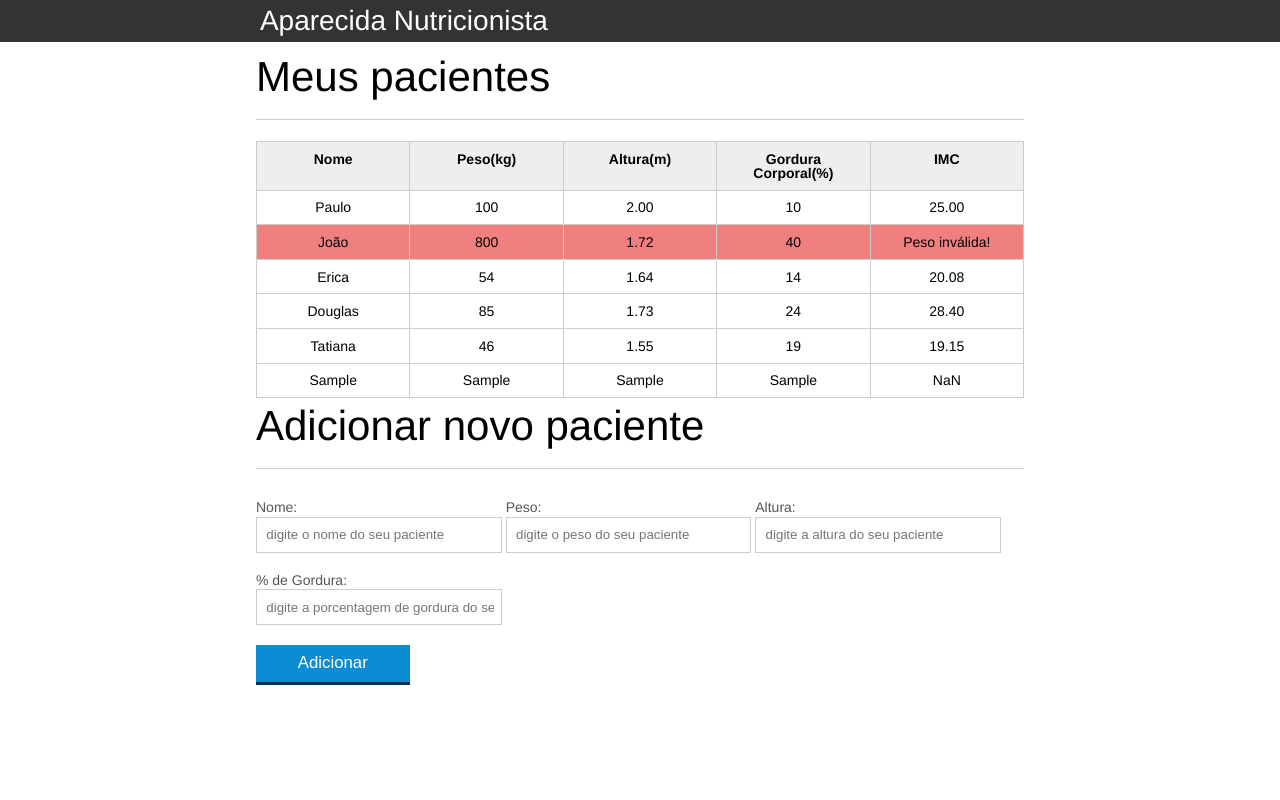
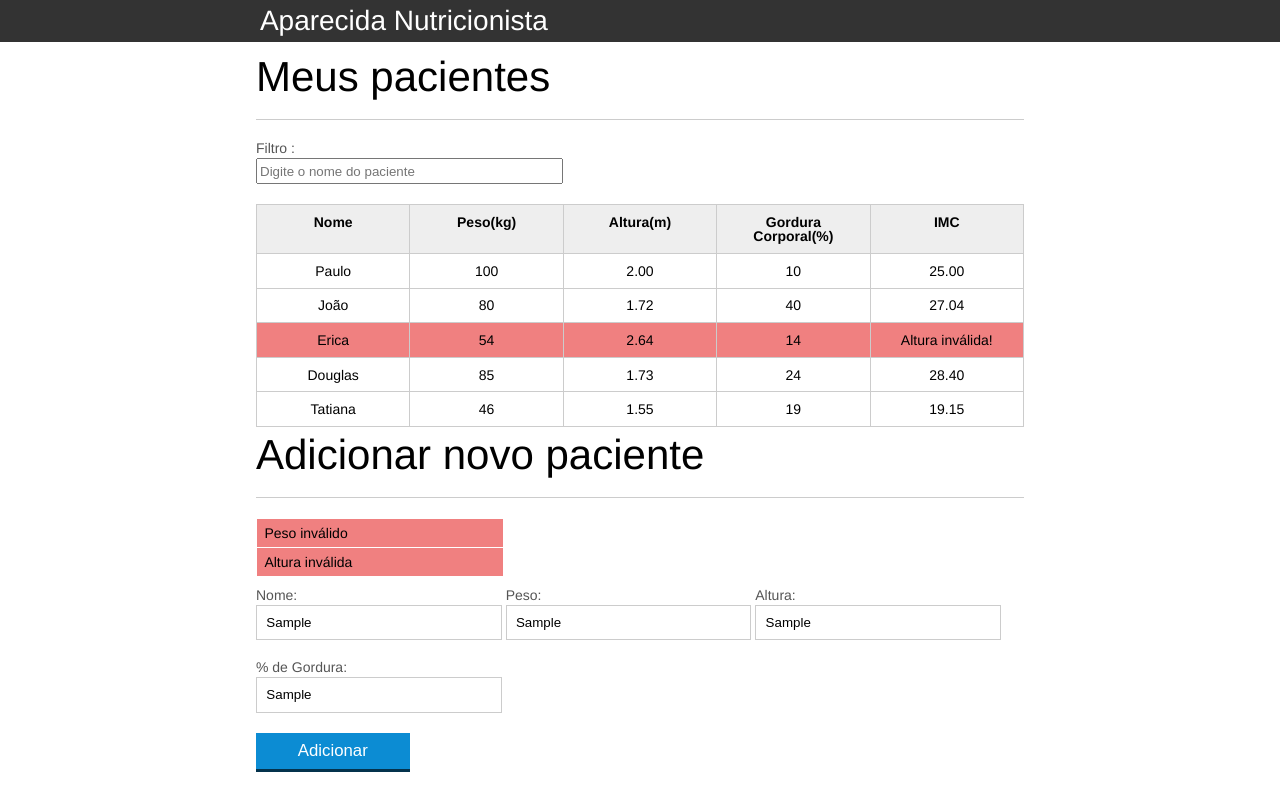
Before and after one commit to chavesjuliano7/JS-1, a plain HTML site: page index.html in a window 1280 px wide. Both pictures are taken after typing "Sample", "Sample", "Sample", "Sample" into the empty fields and a click on the button "Adicionar". Drawn offline with Linux system fonts and the light colour scheme.

Commit message:
falta o arquivo request

```diff
--- a/css/index.css
+++ b/css/index.css
@@ -138,3 +138,29 @@ button[disabled=disabled], button:disabled {
 .paciente-invalido{
 	background-color: lightcoral;
 }
+
+.mensagem-erro{
+	background-color: lightcoral;
+	width: 32%;
+	padding: 0.5em;
+	margin: 0.1em;
+}
+
+.fadeOut {
+	opacity: 0;
+	transition: 0.5s;
+	-webkit-transition: 0.5s;
+	-moz-transition: 0.5s;
+	-ms-transition: 0.5s;
+	-o-transition: 0.5s;
+}
+
+.filtro-tabela {
+	height: 2em;
+	width: 40%;
+	margin-bottom: 20px;
+}
+
+.invisivel {
+	display: none;
+	}
--- a/index.html
+++ b/index.html
@@ -20,6 +20,12 @@
 	<main>
 		<section class="container">
 			<h2>Meus pacientes</h2>
+
+			<form action="">
+				<label for="filtro">Filtro :</label>
+				<input class="filtro-tabela" type="text" name="filtro" placeholder="Digite o nome do paciente" id="filtro">
+			</form>
+
 			<table>
 				<thead>
 					<tr>
@@ -41,7 +47,7 @@
 
 					<tr class="paciente">
 						<td class="info-nome">João</td>
-						<td class="info-peso">800</td>
+						<td class="info-peso">80</td>
 						<td class="info-altura">1.72</td>
 						<td class="info-gordura">40</td>
 						<td class="info-imc">0</td>
@@ -50,7 +56,7 @@
 					<tr class="paciente">
 						<td class="info-nome">Erica</td>
 						<td class="info-peso">54</td>
-						<td class="info-altura">1.64</td>
+						<td class="info-altura">2.64</td>
 						<td class="info-gordura">14</td>
 						<td class="info-imc">0</td>
 					</tr>
@@ -74,6 +80,8 @@
 		</section>
 		<section class="container">
 			<h2 id="titulo-form">Adicionar novo paciente</h2>
+			<ul id="mensagem"></ul>
+
 			<form id="form-adiciona">
 				<div class="grupo">
 
@@ -114,8 +122,11 @@
 
 	</main>
 	<!-- importação dos javaScript aqui -->
-	<script src="/js/principal.js"></script>
+	<script src="/js/calcularImc.js"></script>
 	<script src="/js/form.js"></script>
+	<script src="/js/removePaciente.js"></script>
+	<script src="/filtro.js"></script>
+
 </body>
 
 </html>
--- /dev/null
+++ b/js/calcularImc.js
@@ -0,0 +1,85 @@
+ var titulo =  document.querySelector('.titulo');
+ titulo.textContent = 'Aparecida Nutricionista';
+//  retirando o nome da linha de texto
+
+
+var pacientes = document.querySelectorAll(".paciente");
+
+
+
+for ( i = 0; i < pacientes.length ; i++) {
+
+    var paciente = pacientes [ i ];
+
+    var nomeDoPaciente = paciente.querySelector ( ".info-nome" ).textContent;
+
+    var peso =  parseFloat( paciente.querySelector ( ".info-peso" ).textContent ) ;
+
+    var altura = parseFloat( paciente.querySelector ( ".info-altura" ).textContent );
+
+    var gordura = paciente.querySelector( ".info-gordura" ).textContent ;
+
+    var imc = paciente.querySelector( ".info-imc" );
+
+
+
+    if ( !validaPeso(peso) ) {
+
+        imc.textContent = "Peso inválida!";
+
+        paciente.classList.add("paciente-invalido");
+
+    }
+
+    if ( !validaAltura(altura) ) {
+
+        paciente.classList.add("paciente-invalido");
+
+        imc.textContent = 'Altura inválida!'
+
+    }
+   if ( validaPeso( peso ) && validaAltura( altura ) ) {
+
+        imc.textContent = calcularIMC( peso, altura)
+
+    }
+
+}
+
+
+
+function calcularIMC( peso, altura){
+
+    var imc = 0;
+
+        imc =  ( peso / ( altura * altura ) )
+
+        return imc.toFixed(2)
+
+}
+
+
+function validaPeso (peso) {
+
+    if ( peso >= 0 && peso <= 230 ) {
+
+        return true
+
+    }
+
+    return false
+
+}
+
+
+function validaAltura (altura) {
+
+    if(altura >= 0 && altura <= 2.30){
+
+        return true;
+
+    }
+
+    return false;
+
+}
--- a/js/form.js
+++ b/js/form.js
@@ -1,66 +1,162 @@
+function obtemPacientesDoFormulario ( form ) {
 
-btnAdicionarPaciente = document.querySelector( "#adicionar-paciente" );
-console.log(btnAdicionarPaciente)
-btnAdicionarPaciente.addEventListener ( "click" , function ( event ) {
-    event.preventDefault();
+    var paciente = {
+
+        $nome: form.nome.value,
+
+        $peso: form.peso.value,
+
+        $altura: form.altura.value,
+
+        $gordura: form.gordura.value ,
+
+        $imc: calcularIMC( form.peso.value, form.altura.value )
+    }
+
+    return paciente;
+
+}
 
 
-    var form = document.querySelector( "#form-adiciona" );
-        nome = form.nome.value;
-        peso = form.peso.value;
-        altura = form.altura.value;
-        gordura = form.gordura.value;
-        imc = calculeIMC(peso, altura);
-    // pegar as informações do campos *formulário; *nome; *peso; *altura; *gordura
-    // IMC foi
+function montarTr ( paciente ) {
+
+// colocou o parametro paciente para inserir as informações na td.
+
+    var $tabela = document.querySelector( '#tabela-pacientes' );
+    var pacienteTr = document.createElement( "tr" );
+    // cria a tag tr no html
+
+    pacienteTr.appendChild( montaTd( paciente.$nome, "info-nome") );
+    pacienteTr.appendChild( montaTd( paciente.$peso, "info-peso") );
+    pacienteTr.appendChild( montaTd( paciente.$altura, "info-altura" ) );
+    pacienteTr.appendChild( montaTd( paciente.$gordura, "info-gordura" ) );
+    pacienteTr.appendChild( montaTd( paciente.$imc, "info-imc"  ) ) ;
+
+    pacienteTr.classList.add( 'paciente' )
+    $tabela.appendChild( pacienteTr );
+    // foi adicionado dentro do tbody as td de cada conteudo.
+
+    return pacienteTr
+
+}
+
+
+function montaTd ( dado, classe ){
+
+    var td = document.createElement( "td" )
+
+    td.textContent = dado;
+
+    td.classList.add( classe )
+
+    return td
+}
+
+
+function validaPaciente ( paciente ) {
+
+    var erros = [];
+
+    if ( paciente.$nome.length === 0) {
+
+        erros.push( "Nome não pode ser em branco" )
+
+    }
+
+
+    if ( paciente.$peso.length === 0){
+
+        erros.push( "Peso não pode ficar em branco" )
+
+    }
+
+
+    if ( !validaPeso( paciente.$peso ) ) {
+
+        erros.push( "Peso inválido" );
+
+    }
+
+
+    if ( paciente.$altura.length === 0 ){
+
+        erros.push ( "Altura não pode ficar em branco" );
+
+    }
+
+
+    if ( !validaAltura( paciente.$altura ) ) {
+
+        erros.push( "Altura inválida" )
+
+    }
+
+
+    if ( paciente.$gordura.length === 0 ){
+
+        erros.push ( "Gordura não pode ficar em branco" )
+
+    }
+
+
+    return erros;
+}
+
+
+function exibeMensagensDeErro ( erros ) {
+
+    var ul = document.querySelector( "#mensagem" ) ;
+    ul.innerHTML = '';
+
+
+    erros.forEach(function(cadaErro){
+
+        var li = document.createElement( "li" );
+
+        li.classList.add( "mensagem-erro" );
+
+        li.textContent = cadaErro;
+
+        ul.appendChild(li)
+    });
+
+    console.log(ul)
+}
 
 
 
-        pacienteTr = document.createElement( "tr" );
-    // cria a tag tr no html
-
-       nomeTd = document.createElement( "td" );
-       pesoTd = document.createElement( "td") ;
-       alturaTd = document.createElement( "td" );
-       gorduraTd = document.createElement( "td" );
-       imcTd = document.createElement ( "td" );
-    // cria a tag td no html
-
-        nomeTd.textContent = nome;
-        pesoTd.textContent = peso;
-        alturaTd.textContent = altura;
-        gorduraTd.textContent = gordura;
-        imcTd.textContent = imc;
-    // A tag criada TD é adicionado o valor do input escrito pelo user.
 
 
 
-    var tabela = document.querySelector( '#tabela-pacientes' );
-    // foi pego a tabela dos pacientes que é uma tdbody
 
-    pacienteTr.appendChild( nomeTd );
-    pacienteTr.appendChild( pesoTd );
-    pacienteTr.appendChild( alturaTd );
-    pacienteTr.appendChild( gorduraTd );
-    pacienteTr.appendChild( imcTd );
+btnAdicionarPaciente = document.querySelector( "#adicionar-paciente" );
 
-    tabela.appendChild( pacienteTr );
-    // foi adicionado dentro do tbody as td de cada conteudo.
+btnAdicionarPaciente.addEventListener ( "click" , function ( event ) {
 
-    pacienteTr.classList.add( "paciente" );
-    nomeTd.classList.add( "info-nome" );
-    pesoTd.classList.add( "info-peso" );
-    alturaTd.classList.add( "info-altura" );
-    gorduraTd.classList.add( "info-gordura" );
-    imcTd.classList.add( "info-imc");
-    // foi adicionado as class no elemento.
+    event.preventDefault();
+
+    var form = document.querySelector( "#form-adiciona" );
+
+    var paciente = obtemPacientesDoFormulario ( form );
+   // obtenha do objeto paciente as informações do campos *formulário; *nome; *peso; *altura; *gordura
+
+    var erros = validaPaciente( paciente );
+
+    if (erros.length > 0) {
+
+        var mensagem = exibeMensagensDeErro( erros ) ;
 
 
-    nome = form.nome.value = "" ;
-    peso = form.peso.value = "" ;
-    altura = form.altura.value = "" ;
-    gordura = form.gordura.value = "" ;
-    // aqui com o value ;recebendo nada, remove o conteudo digitado pelo usario
+        return
 
+    }
+
+    var pacienteTr = montarTr( paciente );
+
+    form.reset();
+
+    var apagarMsg = document.querySelector( "#mensagem" );
+
+    apagarMsg.innerHTML='';
 
 } );
--- a/js/principal.js
+++ /dev/null
@@ -1,57 +0,0 @@
- var titulo =  document.querySelector('.titulo');
- titulo.textContent = 'Aparecida Nutricionista';
-//  retirando o nome da linha de texto
-
-
-var pacientes = document.querySelectorAll(".paciente");
-
-
-
-for ( i = 0; i < pacientes.length ; i++) {
-
-    var paciente = pacientes [ i ];
-        peso =  parseFloat( paciente.querySelector ( ".info-peso" ) .textContent ) ;
-
-        altura = parseFloat( paciente.querySelector ( ".info-altura" ) .textContent );
-
-        nomeDoPaciente = paciente.querySelector ( ".info-nome" ) .textContent;
-
-        imc = paciente.querySelector ( ".info-imc" );
-
-        pesoCerto = true;
-        // valida o peso
-        alturaCerta = true;
-        // valida o altura
-
-    if ( peso <= 0 || peso >= 230 ) {
-
-        imc.textContent = "Peso inválida!";
-
-        pesoCerto = false;
-
-        paciente.classList.add ( "paciente-invalido" );
-    }
-
-    if(altura <= 0 || altura >= 2.30){
-
-        imc.textContent = 'Altura inválida!'
-
-        alturaCerta = false;
-
-        paciente.classList.add("paciente-valido");
-    }
-
-    if( alturaCerta && pesoCerto){
-
-        imc = calculeIMC ( peso, altura)
-    }
-
-}
-
-
-
-function calculeIMC( peso, altura ){
-
-    return imc.textContent =  ( peso / ( altura * altura ) ).toFixed(2);
-
-}
--- /dev/null
+++ b/js/removePaciente.js
@@ -0,0 +1,25 @@
+// var pacientes = document.querySelectorAll( ".paciente" )
+
+// pacientes.forEach(function(paciente){
+//     console.log(paciente)
+
+//     paciente.addEventListener( 'dblclick', function ( ) {
+//         this.remove()
+//     } )
+
+// })
+
+var tabela = document.querySelector('#tabela-pacientes');
+
+
+tabela.addEventListener('dblclick', function ( event ){
+    // var filho = event.target;
+    // var pai = filho.parentNode;
+    // pai.remove();
+    event.target.parentNode.classList.add("fadeOut");
+    setTimeout(function(){
+        event.target.parentNode.remove()
+    }, 500)
+
+
+} )
```
Also changed, not shown: js/filtro.js (added, +39 -0 lines), 1 other file.
